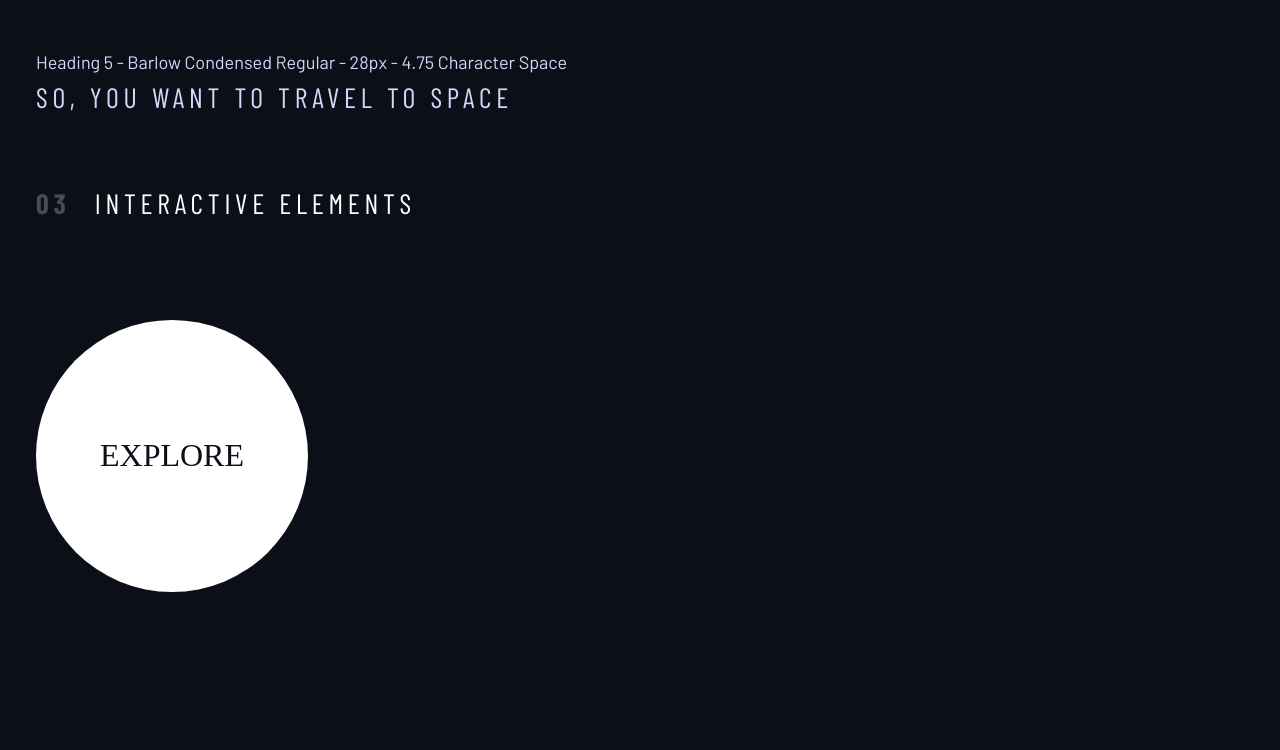
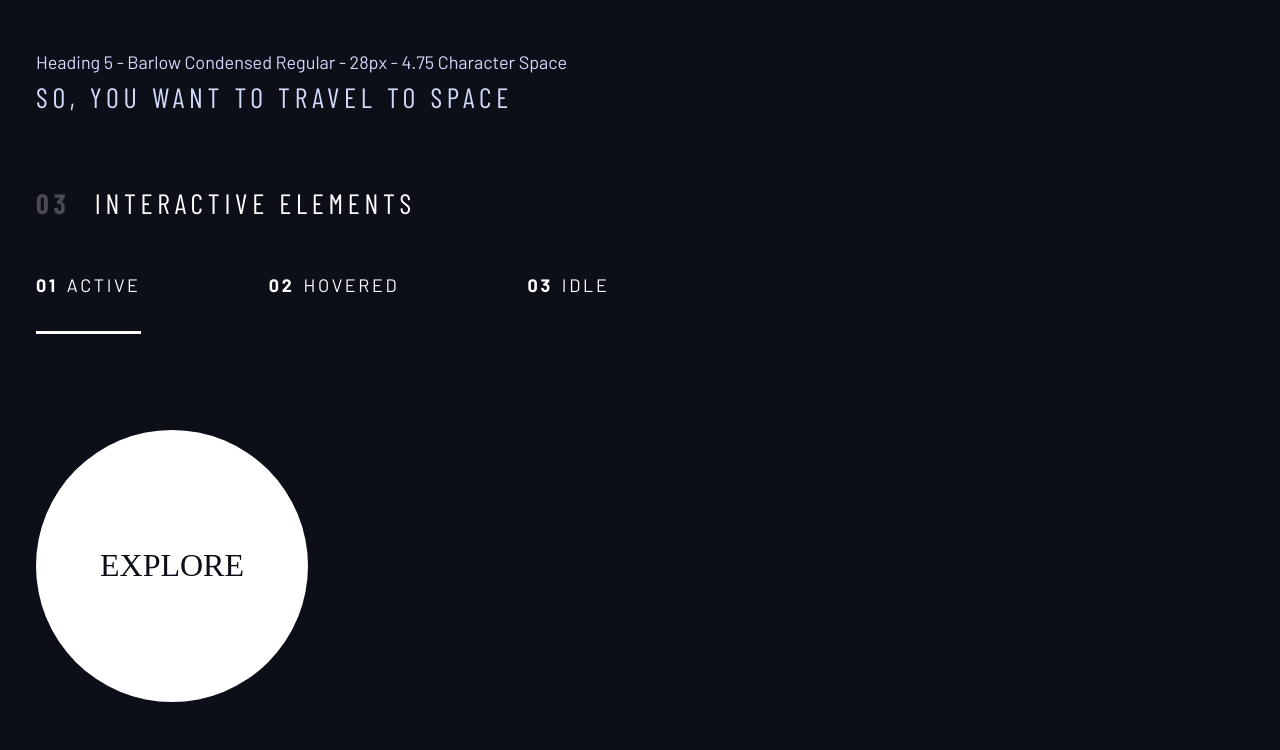
Before and after one commit to mldrenth/space_travel_design_system, a website built with webpack: page design-sytem.html in a window 1280 px wide. Shown: the part 1163-1913 px from the top of the page. Before the commit the page ends 1803 px from the top, so only its background shows below. Built offline with nearby package versions, Linux system fonts and the light colour scheme; a web font is replaced by a local one.

Commit message:
inital commit

```diff
--- a/design-sytem.html
+++ b/design-sytem.html
@@ -1,11 +1,13 @@
 <html>
+
 <head>
     <title>Design system</title>
 
     <!-- Google fonts -->
     <link rel="preconnect" href="https://fonts.googleapis.com">
     <link rel="preconnect" href="https://fonts.gstatic.com" crossorigin>
-        <link href="https://fonts.googleapis.com/css2?family=Barlow+Condensed:wght@400;700&family=Bellefair&family=Barlow:wght@400;700&display=swap"
+    <link
+        href="https://fonts.googleapis.com/css2?family=Barlow+Condensed:wght@400;700&family=Bellefair&family=Barlow:wght@400;700&display=swap"
         rel="stylesheet">
 
     <link rel="stylesheet" href="index.css">
@@ -14,6 +16,7 @@
 
     </style>
 </head>
+
 <body>
 
     <div class="container flow">
@@ -23,24 +26,27 @@
             <h2 class="numbered-title"><span>01</span> colors</h2>
             <div class="flex">
                 <div class="flow" style="flex-grow: 1;">
-                        <div class="bg-dark text-white ff-serif fs-500" style="padding: 3rem 1rem 1rem; border: 1px solid white">#0B0D17</div>
+                    <div class="bg-dark text-white ff-serif fs-500"
+                        style="padding: 3rem 1rem 1rem; border: 1px solid white">#0B0D17</div>
                     <p><span class="text-accent">RGB</span> 11, 13, 23</p>
                     <p><span class="text-accent">HSL</span> 230°, 35%, 7%</p>
                 </div>
                 <div class="flow" style="flex-grow: 1;">
-                        <div class="bg-accent text-dark ff-serif fs-500" style="padding: 3rem 1rem 1rem; border: 1px solid white">#D0D6F9</div>
+                    <div class="bg-accent text-dark ff-serif fs-500"
+                        style="padding: 3rem 1rem 1rem; border: 1px solid white">#D0D6F9</div>
                     <p><span class="text-accent">RGB</span> 208, 214, 249</p>
                     <p><span class="text-accent">HSL</span> 231°, 77%, 90%</p>
                 </div>
                 <div class="flow" style="flex-grow: 1;">
-                        <div class="bg-white text-dark ff-serif fs-500" style="padding: 3rem 1rem 1rem; border: 1px solid white;">#FFFFFF</div>
+                    <div class="bg-white text-dark ff-serif fs-500"
+                        style="padding: 3rem 1rem 1rem; border: 1px solid white;">#FFFFFF</div>
                     <p><span class="text-accent">RGB</span> 255, 255, 255</p>
                     <p><span class="text-accent">HSL</span> 0°, 0%, 100%</p>
                 </div>
             </div>
         </section>
 
-            <section class="flow" id="typography"  style="margin: 4rem 0">
+        <section class="flow" id="typography" style="margin: 4rem 0">
             <h2 class="numbered-title"><span>02 </span>Typography</h2>
             <div class="flex">
                 <div class="flow" style="flex-basis: 100%; --flow-space: 4rem">
@@ -62,7 +68,8 @@
                     </div>
                     <div>
                         <p class="text-accent">Heading 5 - Barlow Condensed Regular - 28px - 4.75 Character Space</p>
-                            <p class="text-accent fs-500 ff-sans-cond uppercase letter-spacing-1">So, you want to travel to space</p>
+                        <p class="text-accent fs-500 ff-sans-cond uppercase letter-spacing-1">So, you want to travel to
+                            space</p>
                     </div>
 
                 </div>
@@ -82,7 +89,16 @@
                     </div>
                     <div>
                         <p class="text-accent">Body Text</p>
-                            <p>Lorem ipsum dolor sit amet, consectetuer adipiscing elit. Phasellus hendrerit. Pellentesque aliquet nibh nec urna. In nisi neque, aliquet vel, dapibus id, mattis vel, nisi. Sed pretium, ligula sollicitudin laoreet viverra, tortor libero sodales leo, eget blandit nunc tortor eu nibh. Nullam mollis. Ut justo. Suspendisse potenti.Lorem ipsum dolor sit amet, consectetuer adipiscing elit. Phasellus hendrerit. Pellentesque aliquet nibh nec urna. In nisi neque, aliquet vel, dapibus id, mattis vel, nisi. Sed pretium, ligula sollicitudin laoreet viverra, tortor libero sodales leo, eget blandit nunc tortor eu nibh. Nullam mollis. Ut justo. Suspendisse potenti.Lorem ipsum dolor sit amet, consectetuer adipiscing elit. Phasellus hendrerit. Pellentesque aliquet nibh nec urna. In nisi neque, aliquet vel, dapibus id, mattis vel, nisi. </p>
+                        <p>Lorem ipsum dolor sit amet, consectetuer adipiscing elit. Phasellus hendrerit. Pellentesque
+                            aliquet nibh nec urna. In nisi neque, aliquet vel, dapibus id, mattis vel, nisi. Sed
+                            pretium, ligula sollicitudin laoreet viverra, tortor libero sodales leo, eget blandit nunc
+                            tortor eu nibh. Nullam mollis. Ut justo. Suspendisse potenti.Lorem ipsum dolor sit amet,
+                            consectetuer adipiscing elit. Phasellus hendrerit. Pellentesque aliquet nibh nec urna. In
+                            nisi neque, aliquet vel, dapibus id, mattis vel, nisi. Sed pretium, ligula sollicitudin
+                            laoreet viverra, tortor libero sodales leo, eget blandit nunc tortor eu nibh. Nullam mollis.
+                            Ut justo. Suspendisse potenti.Lorem ipsum dolor sit amet, consectetuer adipiscing elit.
+                            Phasellus hendrerit. Pellentesque aliquet nibh nec urna. In nisi neque, aliquet vel, dapibus
+                            id, mattis vel, nisi. </p>
                     </div>
                 </div>
             </div>
@@ -92,7 +108,15 @@
             <h2 class="numbered-title"><span>03</span> Interactive elements</h2>
 
             <!-- navigation -->
-                <div></div>
+            <div>
+                <nav>
+                    <ul class="primary-navigation underline-indicators flex">
+                        <li class="active"><a class="uppercase text-white letter-spacing-2" href="#"><span>01</span>Active</a>
+                        <li><a class="uppercase text-white letter-spacing-2" href="#"><span>02</span>Hovered</a>
+                        <li><a class="uppercase text-white letter-spacing-2" href="#"><span>03</span>Idle</a>
+                    </ul>
+                </nav>
+            </div>
 
             <div class="flex">
                 <div style="margin-top: 5rem;">
@@ -118,4 +142,5 @@
 
     <script src="index.pack.js"></script>
 </body>
+
 </html>
--- a/index.css
+++ b/index.css
@@ -223,3 +223,34 @@ select {
     opacity: 1;
     transform: scale(1.5);
 }
+
+.primary-navigation {
+    --gap: 8rem;
+    --underline-gap: 2rem;
+    list-style: none;
+    padding: 0;
+    margin: 0;
+}
+
+.primary-navigation a {
+    text-decoration: none;
+}
+
+.primary-navigation a > span {
+    font-weight: 700;
+    margin-right: .5em;
+}
+
+.underline-indicators > * {
+    padding: var(--underline-gap, 1rem) 0;
+    border-bottom: .2rem solid hsl( var(--clr-white) / 0) ;
+}
+
+.underline-indicators li:hover,
+.underline-indicators li:focus {
+    border-color: hsl( var(--clr-white) / .5);
+}
+
+.underline-indicators > .active{
+    border-color: hsl( var(--clr-white) / 1);
+}
```
Lines whose indentation alone changed are shown as unchanged.
